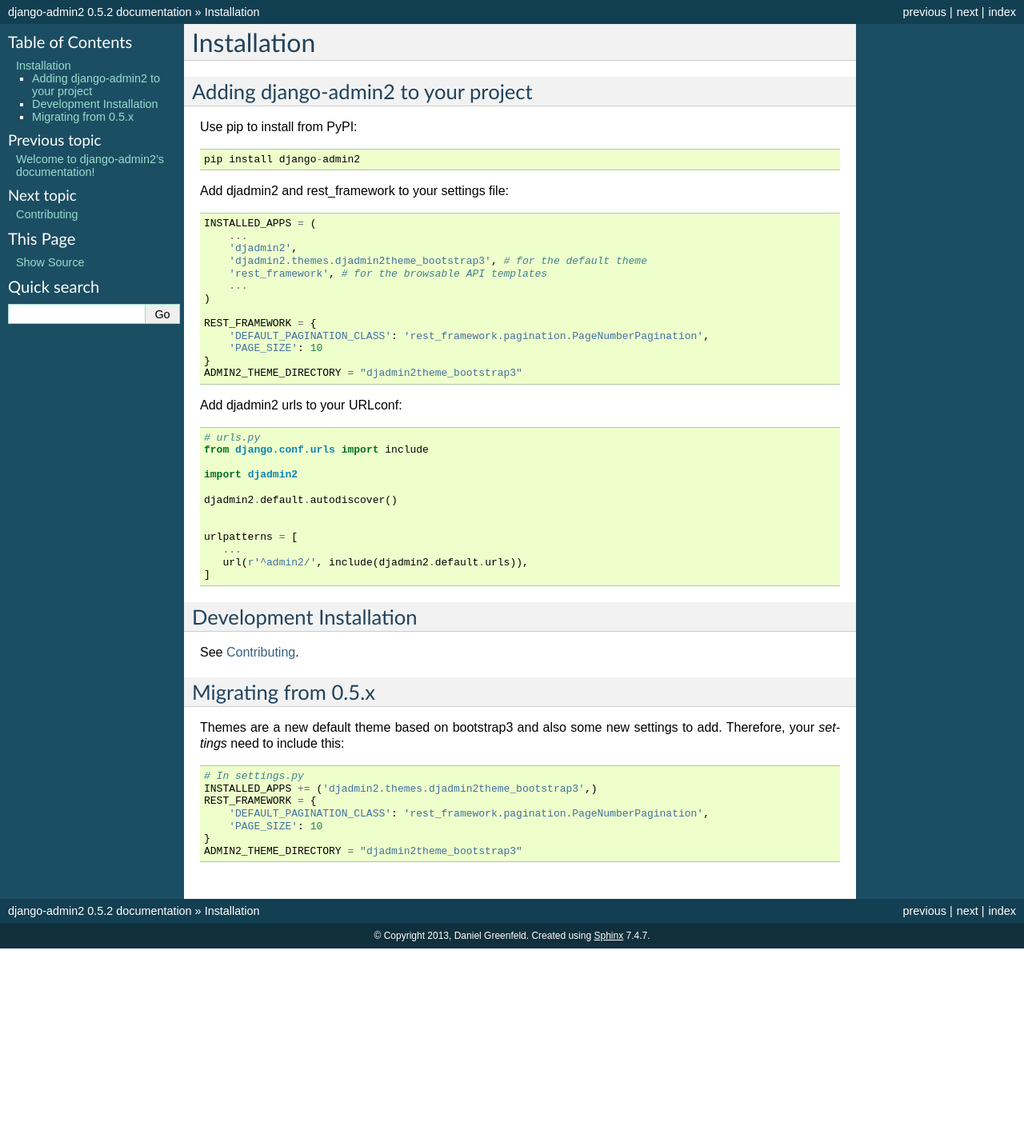
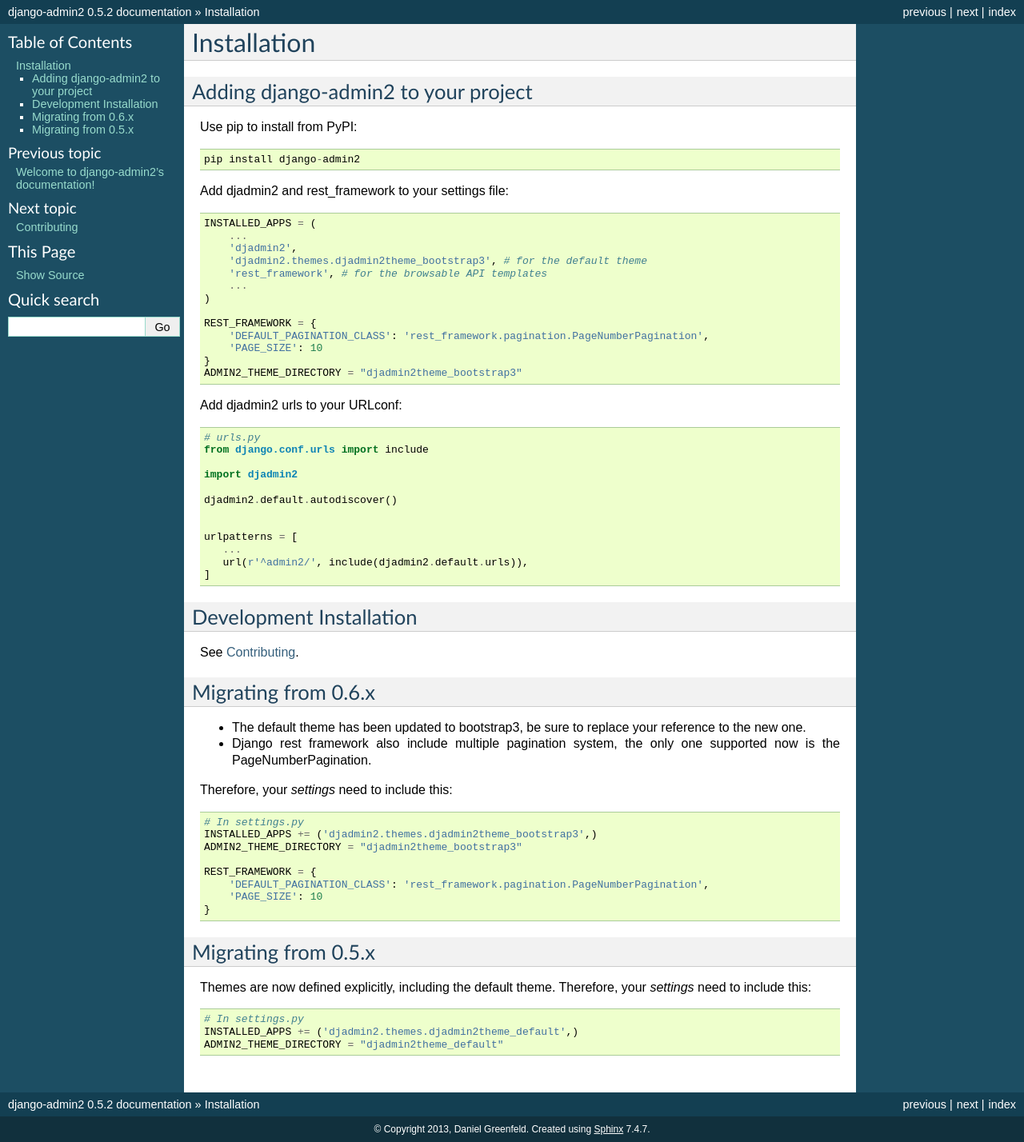
Before and after one commit to jazzband/django-admin2, a Sphinx documentation site: the page built from docs/installation.rst, in a window 1280 px wide. Shown: the whole page at 80% size. Built offline with Sphinx 7.4.7, drawn with Linux system fonts in a browser that asks for light colours; pages that are not in the unit, such as notebooks, are missing from menus; before the commit the page ends 1186 px from its top, so only the background shows below that.

Commit message:
Revert unwanted tox changes Update docs to keep both migration from 0.5 and 0.6

```diff
--- a/docs/installation.rst
+++ b/docs/installation.rst
@@ -54,17 +54,33 @@
 
 See :doc:`contributing`.
 
-Migrating from 0.5.x
+Migrating from 0.6.x
 ====================
 
-Themes are a new default theme based on bootstrap3 and also some new settings to add. Therefore, your `settings` need to include this:
+- The default theme has been updated to bootstrap3, be sure to replace your reference to the new one.
+- Django rest framework also include multiple pagination system, the only one supported now is the PageNumberPagination.
+
+Therefore, your `settings` need to include this:
 
 .. code-block:: python
 
     # In settings.py
     INSTALLED_APPS += ('djadmin2.themes.djadmin2theme_bootstrap3',)
+    ADMIN2_THEME_DIRECTORY = "djadmin2theme_bootstrap3"
+
     REST_FRAMEWORK = {
         'DEFAULT_PAGINATION_CLASS': 'rest_framework.pagination.PageNumberPagination',
         'PAGE_SIZE': 10
     }
-    ADMIN2_THEME_DIRECTORY = "djadmin2theme_bootstrap3"
+
+
+Migrating from 0.5.x
+====================
+
+Themes are now defined explicitly, including the default theme. Therefore, your `settings` need to include this:
+
+.. code-block:: python
+
+    # In settings.py
+    INSTALLED_APPS += ('djadmin2.themes.djadmin2theme_default',)
+    ADMIN2_THEME_DIRECTORY = "djadmin2theme_default"
```
Also changed, not shown: README.rst (+17 -2 lines), 1 other file.
